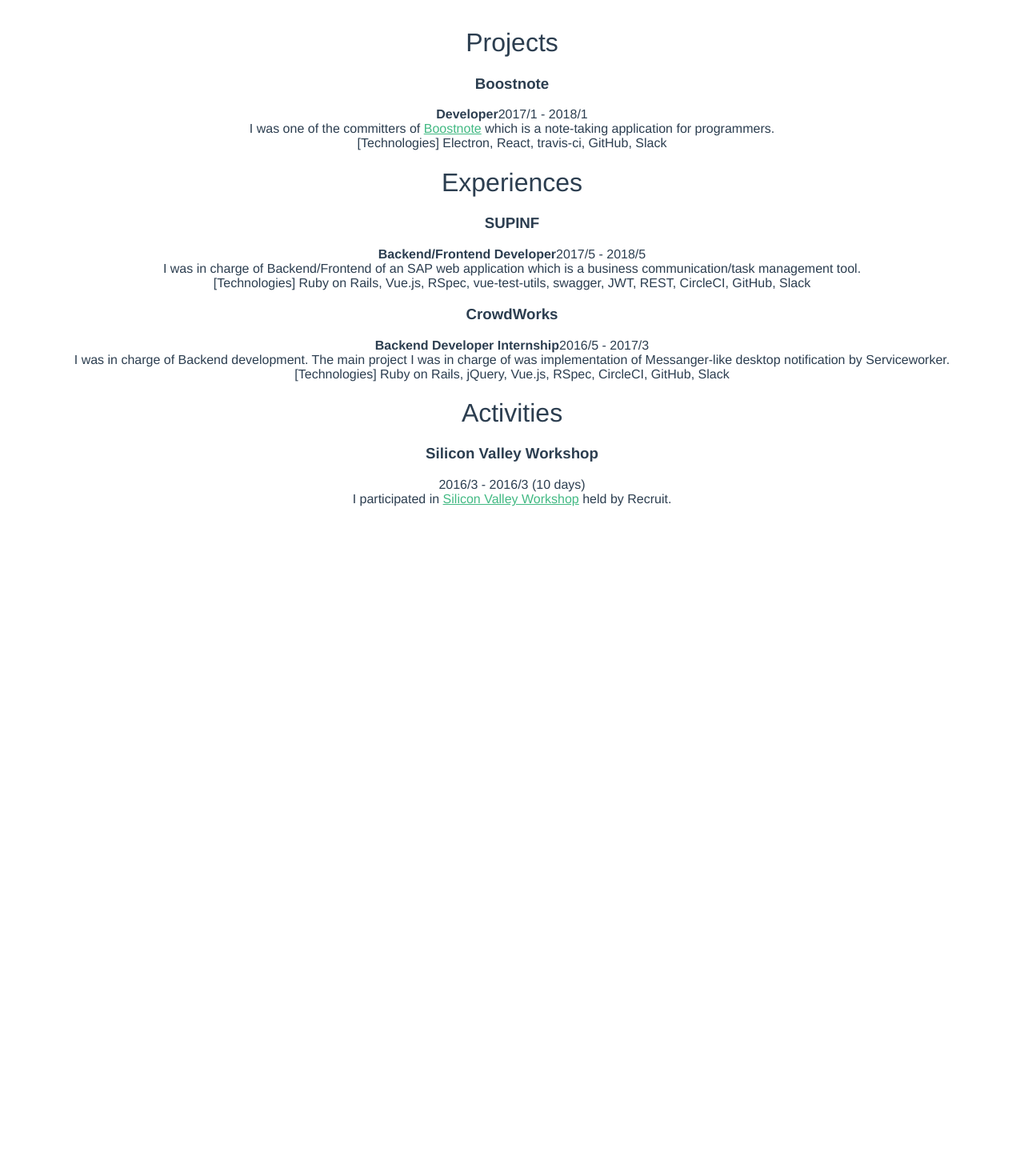
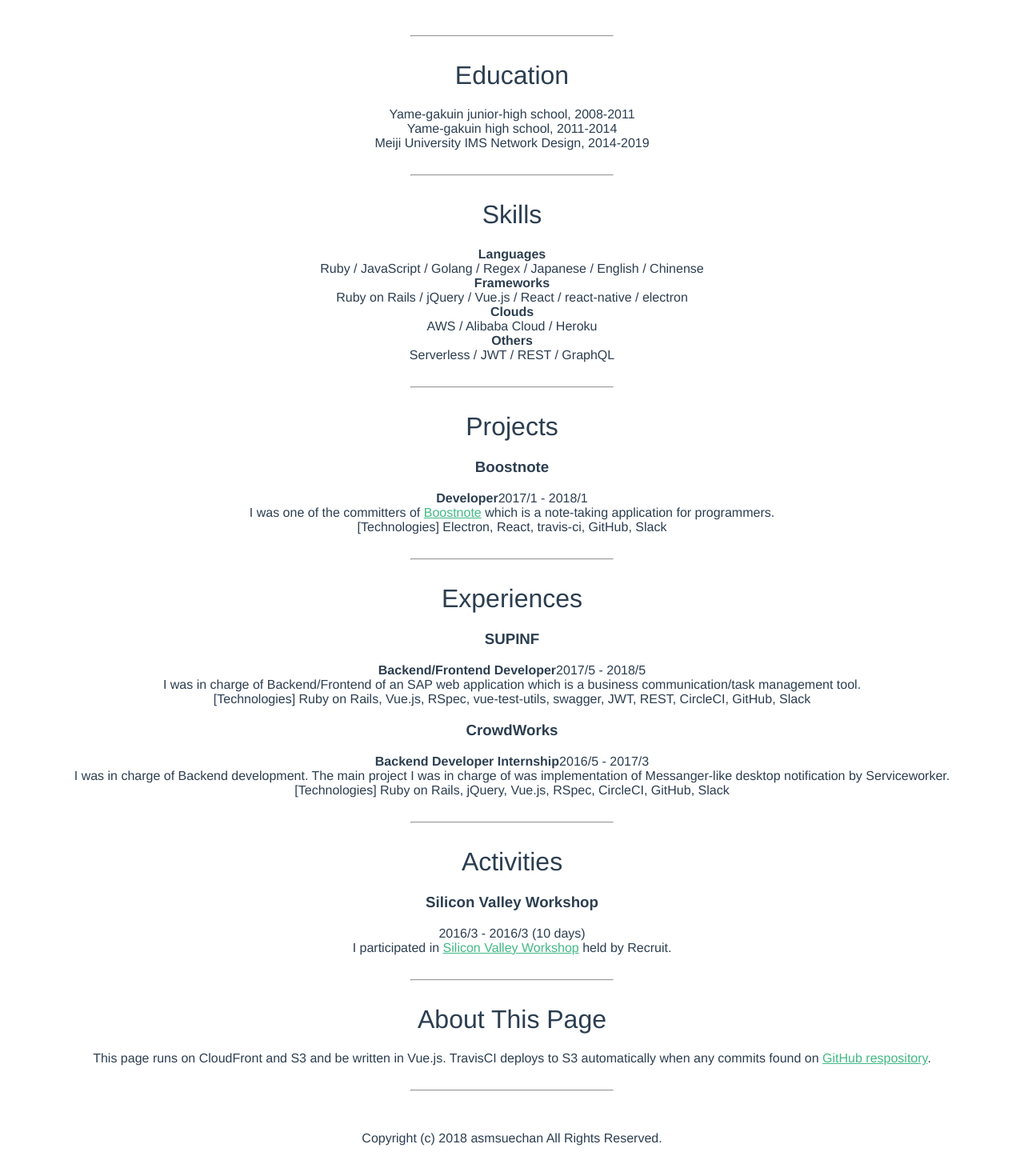
Before and after one commit to asmsuechan/asmsuechan.com, a Vue app: page / in a window 1280 px wide. Shown: the part 514-1984 px from the top of the page at 80% size. Before the commit the page ends 1205 px from the top, so only its background shows below. Built offline with nearby package versions, Linux system fonts and the light colour scheme.

Commit message:
Update contents

```diff
--- a/src/components/HelloWorld.vue
+++ b/src/components/HelloWorld.vue
@@ -9,6 +9,36 @@
         <li><p><a href='https://twitter.com/suenaga_ryota'>Twitter</a></p></li>
       </ul>
     </div>
+
+    <hr>
+
+    <h1>Education</h1>
+    <span>Yame-gakuin junior-high school, 2008-2011</span><br>
+    <span>Yame-gakuin high school, 2011-2014</span><br>
+    <span>Meiji University IMS Network Design, 2014-2019</span><br>
+    <hr>
+
+    <h1>Skills</h1>
+    <div>
+      <div>
+        <strong>Languages</strong><br>
+        <span>Ruby / JavaScript / Golang / Regex / Japanese / English / Chinense</span>
+      </div>
+      <div>
+        <strong>Frameworks</strong><br>
+        <span>Ruby on Rails / jQuery / Vue.js / React / react-native / electron</span>
+      </div>
+      <div>
+        <strong>Clouds</strong><br>
+        <span>AWS / Alibaba Cloud / Heroku</span>
+      </div>
+      <div>
+        <strong>Others</strong><br>
+        <span>Serverless / JWT / REST / GraphQL</span>
+      </div>
+    </div>
+    <hr>
+
     <h1>Projects</h1>
     <div>
       <h3>Boostnote</h3>
@@ -20,6 +50,7 @@
         <span>[Technologies] Electron, React, travis-ci, GitHub, Slack</span>
       </div>
     </div>
+    <hr>
 
     <h1>Experiences</h1>
     <div>
@@ -41,6 +72,8 @@
         <span>[Technologies] Ruby on Rails, jQuery, Vue.js, RSpec, CircleCI, GitHub, Slack</span>
       </div>
     </div>
+    <hr>
+
     <h1>Activities</h1>
     <div>
       <h3>Silicon Valley Workshop</h3>
@@ -49,7 +82,19 @@
         <span>I participated in <a href="http://techlabpaak.com/siliconvalleyworkshop2018">Silicon Valley Workshop</a> held by Recruit.</span>
       </div>
     </div>
-    <div class="footer"></div>
+    <hr>
+
+    <h1>About This Page</h1>
+    <div>
+      <div>
+        <span>This page runs on CloudFront and S3 and be written in Vue.js. TravisCI deploys to S3 automatically when any commits found on <a href="https://github.com/asmsuechan/asmsuechan.com">GitHub respository</a>.</span>
+      </div>
+    </div>
+    <hr>
+
+    <div class="footer">
+      <span>Copyright (c) 2018 asmsuechan All Rights Reserved.</span>
+    </div>
   </div>
 </template>
 
@@ -81,6 +126,12 @@
   color: #42b983;
 }
 .footer {
+  margin-top: 50px;
   height: 50px;
 }
+hr {
+  width: 20%;
+  margin-top: 30px;
+  margin-bottom: 30px;
+}
 </style>
```
